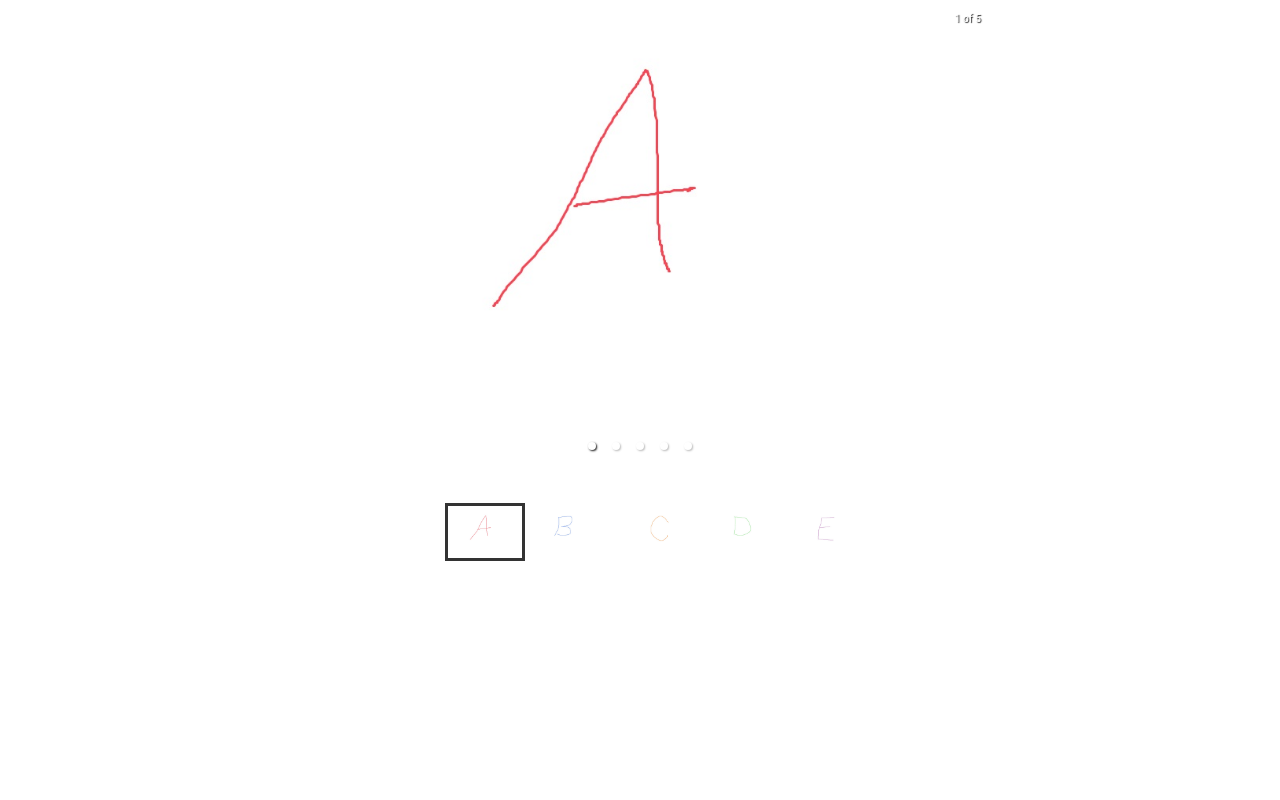
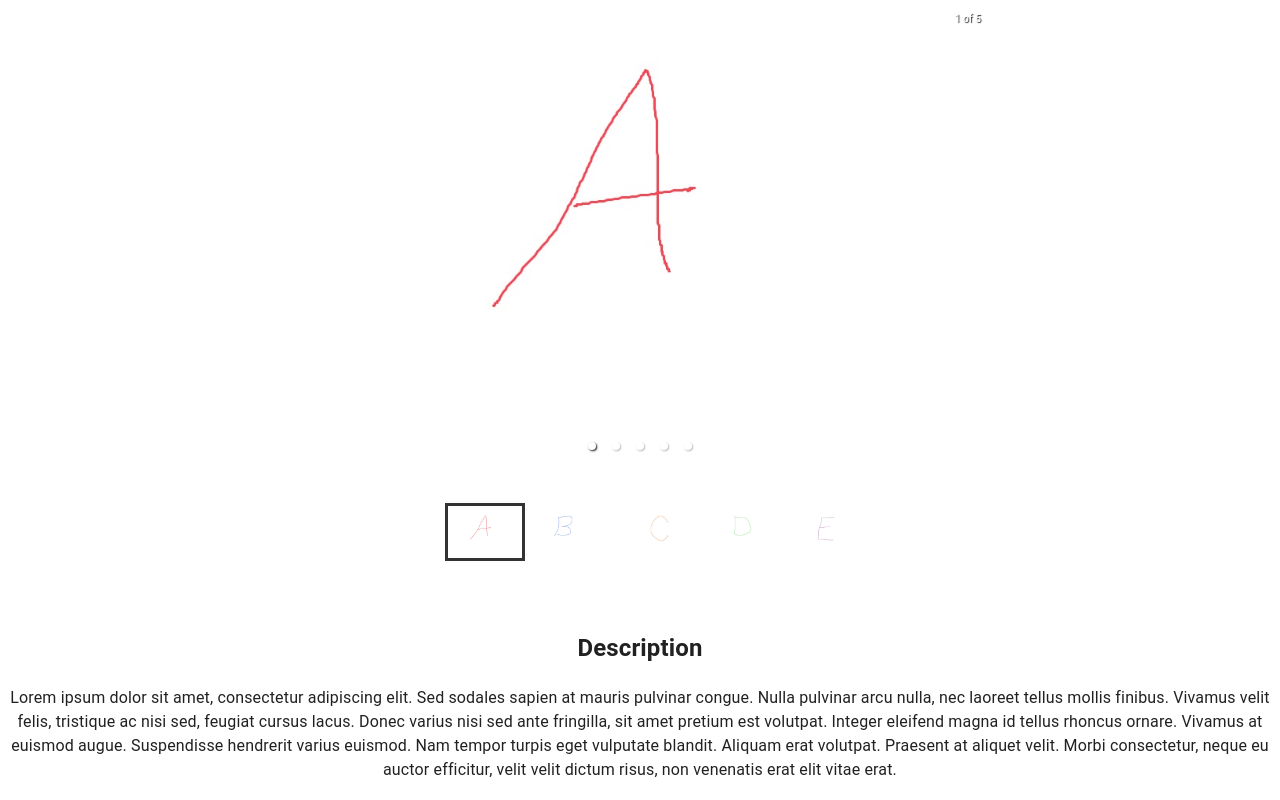
Before and after one commit to Fuhrmaaj/camp-site-surveyor, a React (Create React App) app: page / in a window 1280 px wide. Shown: the part 515-1315 px from the top of the page. Before the commit the page ends 1123 px from the top, so only its background shows below. Built offline with nearby package versions, Linux system fonts and the light colour scheme; the HTML template or start-up script is replaced by a standard one.

Commit message:
Feat/description: initialise description component
This PR adds a description field which can be used to describe each campsite.

Reviewed-by: @FranceJ

```diff
--- a/src/campsite-info/campsite-info.component.tsx
+++ b/src/campsite-info/campsite-info.component.tsx
@@ -4,6 +4,7 @@ import { CampHeader } from './components/camp-header';
 import { CampImages } from './components/camp-images';
 import { CampMap } from './components/camp-map';
 import { graphicsStyles, mapStyles, imageStyles } from './campsite-info.styles';
+import { CampDescription } from './components/camp-description';
 
 export const CampsiteInfo: FunctionComponent = () => {
   return (
@@ -23,6 +24,7 @@ export const CampsiteInfo: FunctionComponent = () => {
           <CampImages />
         </Box>
       </Box>
+      <CampDescription />
     </div>
   );
 };
--- /dev/null
+++ b/src/campsite-info/components/camp-description/camp-description.component.tsx
@@ -0,0 +1,22 @@
+import React from 'react';
+import { Box } from '@mui/material';
+import { descriptionStyles } from './camp-description.styles';
+
+export const CampDescription = () => {
+  return (
+    <Box sx={descriptionStyles} component="div">
+      <h2>Description</h2>
+      <p>
+        Lorem ipsum dolor sit amet, consectetur adipiscing elit. Sed sodales
+        sapien at mauris pulvinar congue. Nulla pulvinar arcu nulla, nec laoreet
+        tellus mollis finibus. Vivamus velit felis, tristique ac nisi sed,
+        feugiat cursus lacus. Donec varius nisi sed ante fringilla, sit amet
+        pretium est volutpat. Integer eleifend magna id tellus rhoncus ornare.
+        Vivamus at euismod augue. Suspendisse hendrerit varius euismod. Nam
+        tempor turpis eget vulputate blandit. Aliquam erat volutpat. Praesent at
+        aliquet velit. Morbi consectetur, neque eu auctor efficitur, velit velit
+        dictum risus, non venenatis erat elit vitae erat.
+      </p>
+    </Box>
+  );
+};
--- /dev/null
+++ b/src/campsite-info/components/camp-description/camp-description.styles.ts
@@ -0,0 +1,7 @@
+export const descriptionStyles = {
+  justifyContent: "center",
+  alignItems: "center",
+  maxWidth: "1400px",
+  margin: "auto",
+  padding: "2px 4px"
+}
--- /dev/null
+++ b/src/campsite-info/components/camp-description/index.ts
@@ -0,0 +1 @@
+export { CampDescription } from "./camp-description.component";
```
